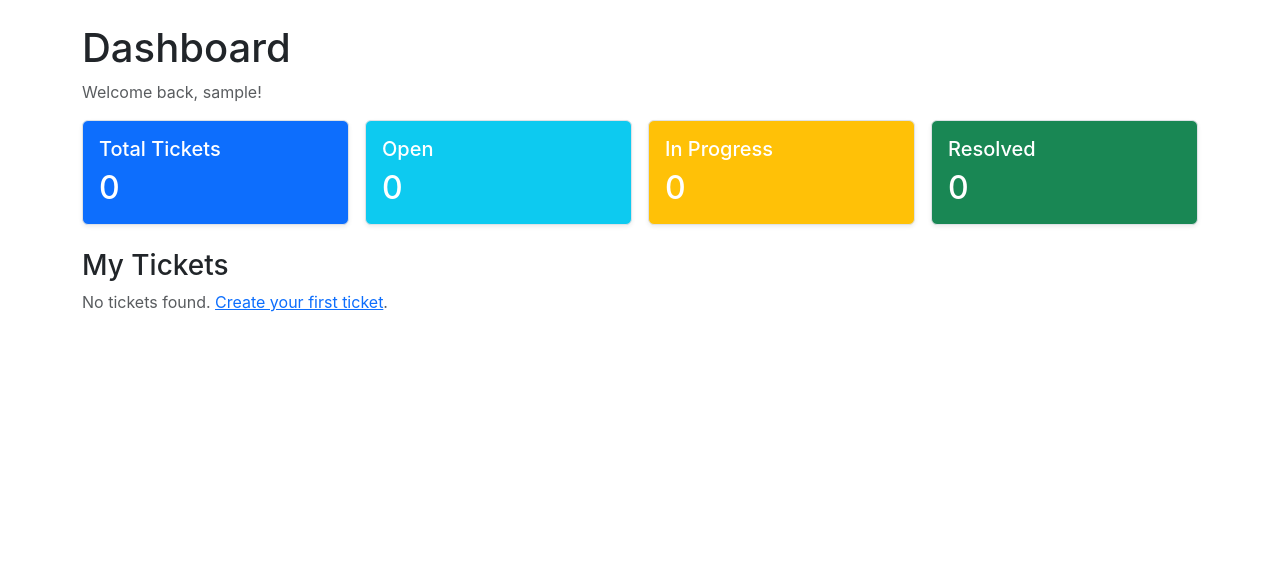
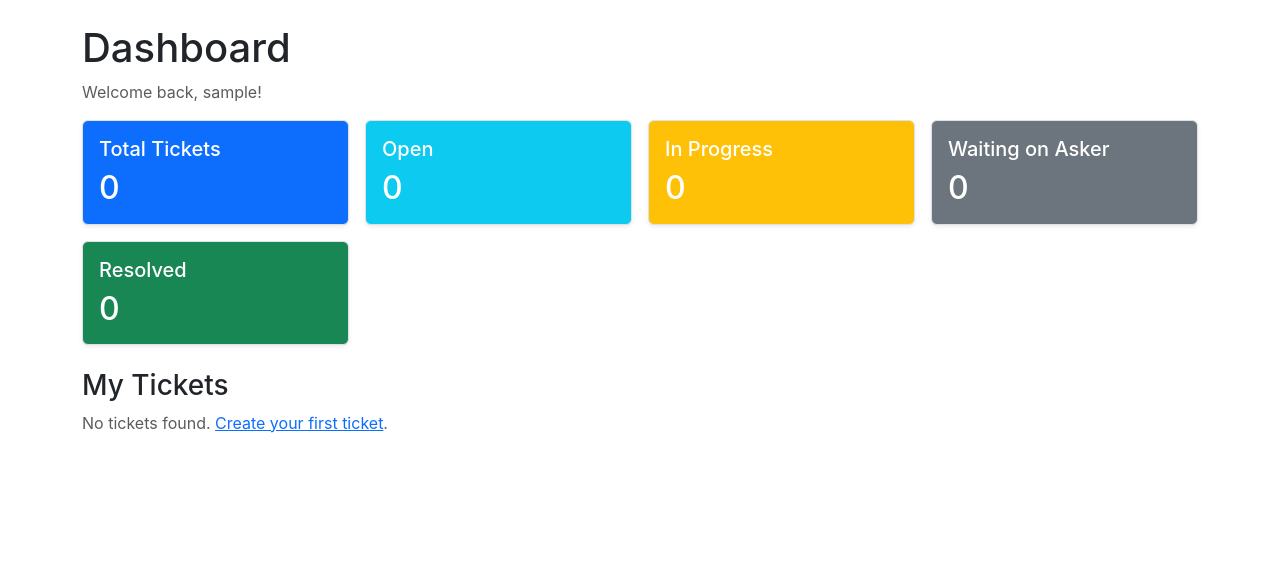
Before and after one commit to msallean-git/ticketing-platform, a Django app: page /dashboard/ in a window 1280 px wide. Shown: the part 57-642 px from the top of the page. Run offline with Django 5.2, Linux system fonts and the light colour scheme; the visitor is signed in with stand-in values (Sample User, id 1); data that the repository does not hold is empty.

Commit message:
Add 'Waiting on Asker' status with auto-transition to 'In Progress'
Added a new ticket status 'Waiting on Asker' that automatically changes to 'In Progress' when the ticket creator adds a comment. This allows employees to mark tickets as awaiting customer response, with automatic status updates when the customer replies.

Changes:
- Add 'waiting_on_asker' to Ticket.STATUS_CHOICES
- Implement auto-transition logic in ticket_detail view when creator comments
- Add 'Waiting on Asker' stat card to dashboard
- Add dark badge styling for new status
- Create migration for status field update

Co-Authored-By: Claude Sonnet 4.5 <noreply@anthropic.com>

```diff
--- a/tickets/models.py
+++ b/tickets/models.py
@@ -37,6 +37,7 @@ class Ticket(models.Model):
     STATUS_CHOICES = [
         ('open', 'Open'),
         ('in_progress', 'In Progress'),
+        ('waiting_on_asker', 'Waiting on Asker'),
         ('resolved', 'Resolved'),
         ('closed', 'Closed'),
     ]
--- a/tickets/templates/tickets/dashboard.html
+++ b/tickets/templates/tickets/dashboard.html
@@ -29,6 +29,14 @@
             <div class="card-body">
                 <h5 class="card-title">In Progress</h5>
                 <h2 class="mb-0">{{ stats.in_progress }}</h2>
+            </div>
+        </div>
+    </div>
+    <div class="col-md-3">
+        <div class="card text-white bg-secondary">
+            <div class="card-body">
+                <h5 class="card-title">Waiting on Asker</h5>
+                <h2 class="mb-0">{{ stats.waiting_on_asker }}</h2>
             </div>
         </div>
     </div>
--- a/tickets/templatetags/ticket_extras.py
+++ b/tickets/templatetags/ticket_extras.py
@@ -8,6 +8,7 @@ def status_badge(status):
     badge_classes = {
         'open': 'bg-primary',
         'in_progress': 'bg-warning text-dark',
+        'waiting_on_asker': 'bg-dark',
         'resolved': 'bg-success',
         'closed': 'bg-secondary',
     }
--- a/tickets/views.py
+++ b/tickets/views.py
@@ -46,6 +46,7 @@ def dashboard(request):
             'total': Ticket.objects.count(),
             'open': Ticket.objects.filter(status='open').count(),
             'in_progress': Ticket.objects.filter(status='in_progress').count(),
+            'waiting_on_asker': Ticket.objects.filter(status='waiting_on_asker').count(),
             'resolved': Ticket.objects.filter(status='resolved').count(),
         }
 
@@ -64,6 +65,7 @@ def dashboard(request):
             'total': tickets.count(),
             'open': tickets.filter(status='open').count(),
             'in_progress': tickets.filter(status='in_progress').count(),
+            'waiting_on_asker': tickets.filter(status='waiting_on_asker').count(),
             'resolved': tickets.filter(status='resolved').count(),
         }
 
@@ -159,6 +161,15 @@ def ticket_detail(request, pk):
                 if not is_employee:
                     comment.is_internal = False
                 comment.save()
+
+                # Automatically change status from "Waiting on Asker" to "In Progress"
+                # when the ticket creator adds a comment
+                if user == ticket.created_by and ticket.status == 'waiting_on_asker':
+                    old_status = ticket.status
+                    ticket.status = 'in_progress'
+                    ticket.save()
+                    logger.info(f'Ticket "{ticket.title}" status automatically changed from {old_status} to {ticket.status} after comment by asker')
+
                 comment_type = "internal" if comment.is_internal else "public"
                 logger.info(f'{comment_type.capitalize()} comment added to ticket "{ticket.title}" by {user.username}')
                 messages.success(request, 'Comment added successfully!')
```
Also changed, not shown: tickets/migrations/0003_add_waiting_on_asker_status.py (added).
